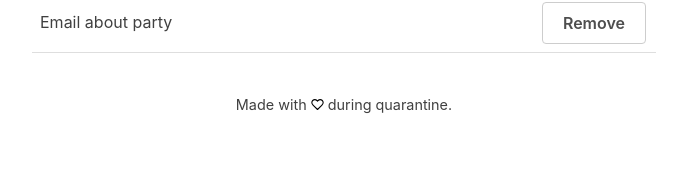
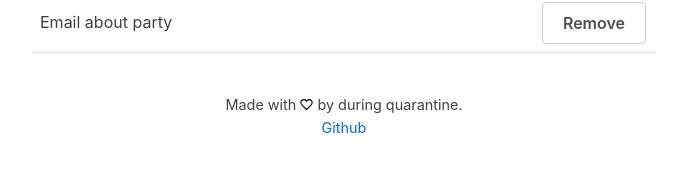
Before and after one commit to Saoskia/to-do-vue, a Vue app: page / in a window 1280 px wide. Shown: the part 260-432 px from the top of the page, without its empty margins (296-983 px from the left). Built offline with nearby package versions, Linux system fonts and the light colour scheme.

Commit message:
Added Github link

```diff
--- a/src/components/ToDoList.vue
+++ b/src/components/ToDoList.vue
@@ -5,7 +5,7 @@
       <input type="text" v-model="newItem">
       <button @click="addNewItem()">Add to list</button>
     </form>
-    <table>
+    <table id="list">
       <ToDo
         v-for="(todo, index) in todos"
         :key="index"
@@ -17,7 +17,8 @@
     </table>
     <div class="footer text-center">
       <!-- Heart SVG from https://feathericons.com/ -->
-      Made with <img src="../assets/heart.svg" alt="love"> during quarantine.
+      Made with <img src="../assets/heart.svg" alt="love"> by during quarantine.<br />
+      <a href="http://github.com/Saoskia/to-do-vue" target="_blank">Github</a>
     </div>
   </div>
 </template>
@@ -56,3 +57,9 @@ export default {
   }
 }
 </script>
+
+<style>
+  .heart {
+    stroke: pink;
+  }
+</style>
```
Also changed, not shown: 1 other file (tests, documents, lock files or other folders).
